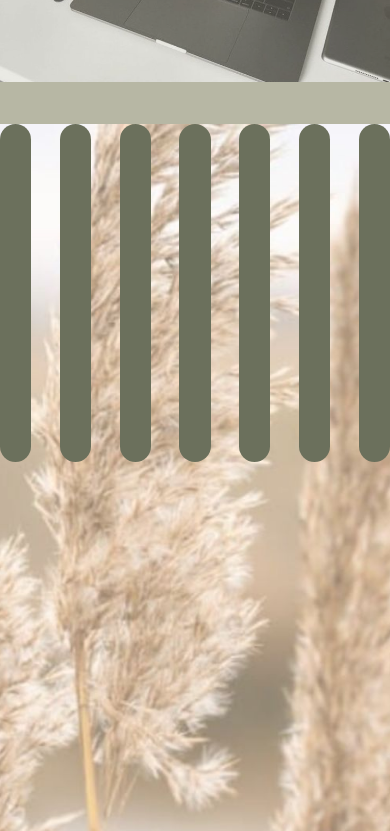
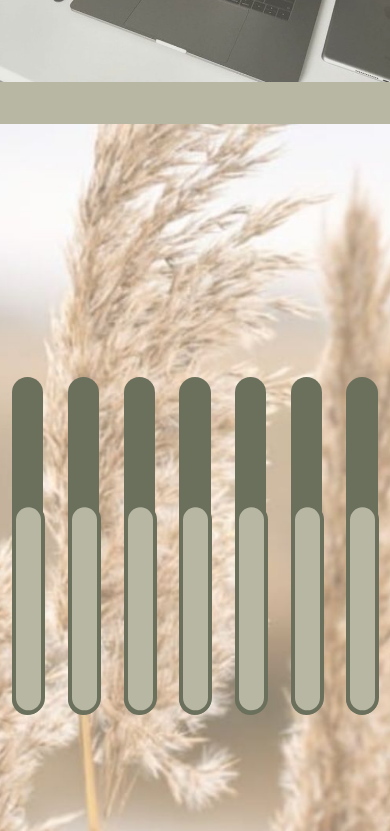
Before and after one commit to izaaaliine/portfolio, a plain HTML site: page index.html in a window 390 px wide. Shown: the part 720-1551 px from the top of the page. Drawn offline with Linux system fonts and the light colour scheme.

Commit message:
ajout du 3/11/23

```diff
--- a/styles/style.css
+++ b/styles/style.css
@@ -300,7 +300,8 @@ input[type="submit"] {
     height: 100vh;
     width: 100vw;
     display: flex;
-    justify-content: space-between;
+    justify-content: space-around;
+    align-items: center;
   }
   .skillVerticale {
     height: 40%;
@@ -308,15 +309,17 @@ input[type="submit"] {
     background-color: #6b705c;
     border-radius: 50px;
     position: relative;
+    /* transform: rotate(180deg); */
   }
-  .skillskillVerticale::before {
+  .skillVerticale::before {
     content: "";
     position: absolute;
     background-color: #b7b7a4;
-    width: 60%;
-    height: 80%;
+    width: 80%;
+    height: 60%;
     border-radius: 50px;
-    border: 5px solid#6b705c;
+    border: 4px solid #6b705c;
+    transform: translate(0%, 60%);
   }
 }
 /* Format Tablette */
```
